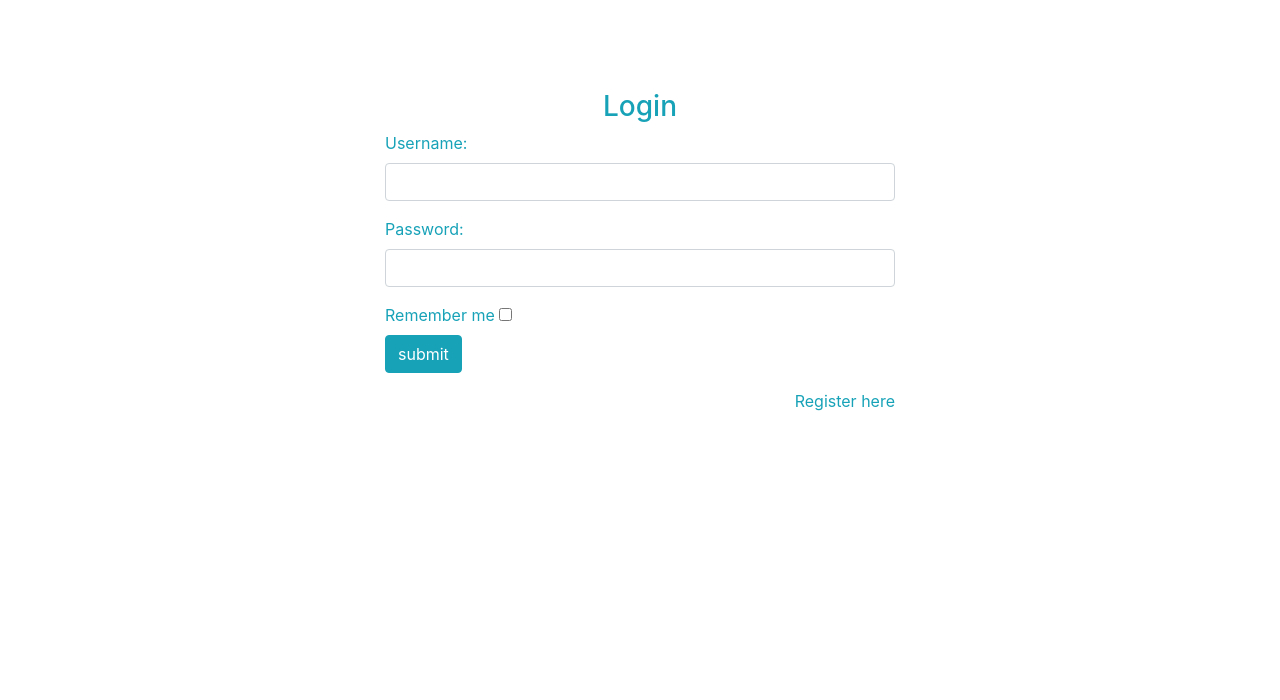
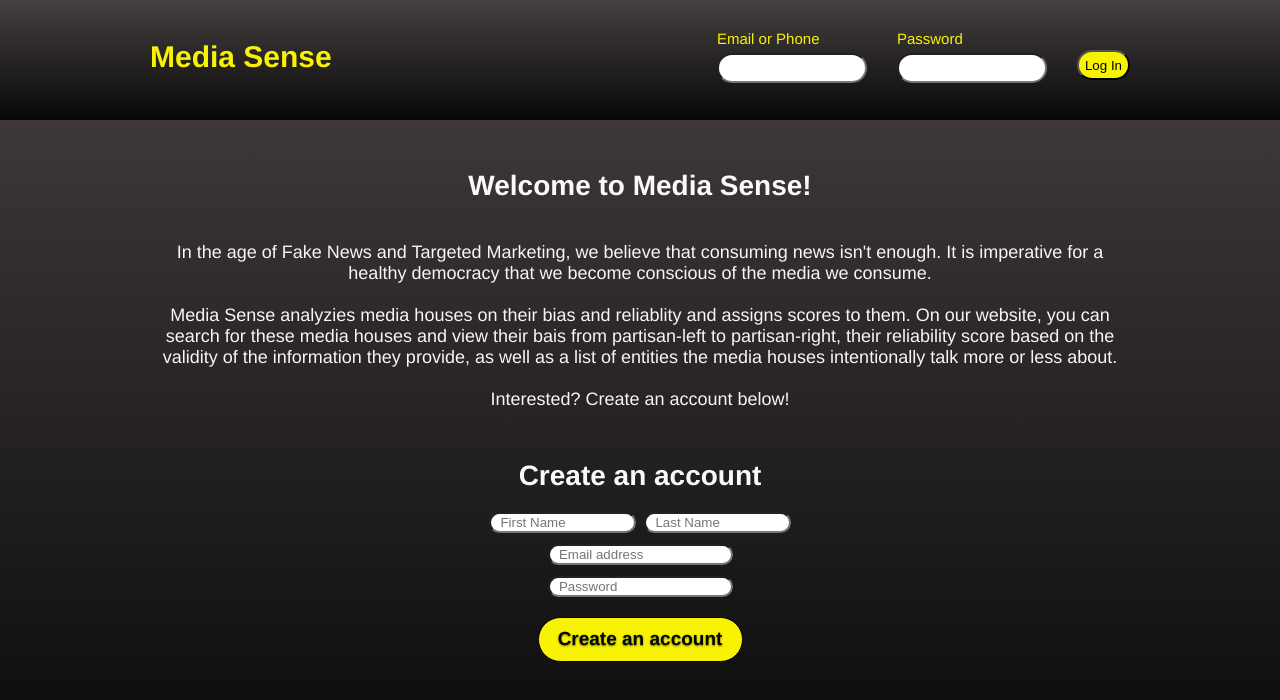
Before and after one commit to achintyaakumar/cs326-final-het, a plain HTML site: page Login.html in a window 1280 px wide. Drawn offline with nearby package versions, Linux system fonts and the light colour scheme.

Commit message:
updated login page

```diff
--- a/Login.css
+++ b/Login.css
@@ -1,19 +1,165 @@
-body {
-  margin: 0;
-  padding: 0;
-  background-color: #080808;
-  height: 100vh;
+body
+{
+ text-align:center;
+ width:100%;
+ margin:0 auto;
+ padding:0px;
+ font-family:'Helvetica';
+
 }
-#login .container #login-row #login-column #login-box {
-  margin-top: 120px;
-  max-width: 600px;
-  height: 320px;
-  border: 1px solid #f7f302;
-  background-color: #EAEAEA;
+body, #header_wrapper {
+  background: -webkit-linear-gradient(to top, #080808, #474040);
+  background: linear-gradient(to top, #080808, #474040);
 }
-#login .container #login-row #login-column #login-box #login-form {
-  padding: 20px;
+#header_wrapper
+{
+ width:100%;
+ min-width:980px;
 }
-#login .container #login-row #login-column #login-box #login-form #register-link {
-  margin-top: -85px;
+#header
+{
+ width:980px;
+ margin:0px auto;
+ padding:0px;
+ height:120px;
 }
+#header li
+{
+ list-style-type:none;
+ float:left;
+ text-align:left;
+ color:#f7f302;
+}
+#header #sitename
+{
+ margin-top:40px;
+}
+#header #sitename a
+{
+ color:#f7f302;
+ text-decoration:none;
+ font-size:30px;
+ font-weight:900;
+}
+#header form
+{
+ margin-top:30px;
+ float:right;
+}
+#header form li
+{
+ font-size:15px;
+ margin-left:30px;
+}
+#header form input[type="text"]
+{
+ margin-top:6px;
+ margin-bottom:6px;
+ width:150px;
+ height:30px;
+ padding-left:1px;
+ border-radius: 90px;
+}
+#header form input[type="password"]
+{
+ margin-top:6px;
+ margin-bottom:6px;
+ width:150px;
+ height:30px;
+ padding-left:1px;
+ border-radius: 90px;
+}
+#header form input[type="submit"]
+{
+ height:30px;
+ margin-top:20px;
+ background-color:#f7f302;
+ color:black;
+ border-radius: 90px;
+}
+#wrapper
+{
+ margin:0 auto;
+ padding:0px;
+ text-align:center;
+ width:980px;
+}
+#wrapper div
+{
+ font-family: helvetica;
+}
+#wrapper #div1
+{
+ margin-top:30px;
+ margin-right: 40px;
+ width:980px;
+ text-align:center;
+}
+#wrapper #div1
+{
+ margin-top:10px;
+ text-align:center;
+}
+/* #create {
+  background-color: black;
+  width: 500px;
+  height: 300px;
+  margin-top: 90px;
+} */
+#wrapper #div1 h1
+{
+ margin-top: 50px;
+ font-size:28px;
+ color:rgb(250, 249, 249);
+}
+#wrapper #div1 p
+{
+ font-size:18px;
+ color:rgb(248, 245, 245);
+}
+#wrapper #div1 li
+{
+ list-style-type:none;
+ margin-top:10px;
+ color:rgb(20, 20, 20);
+ text-align: center;
+ font-size:18px;
+ border-radius: 90px;
+}
+#wrapper #div1 li #firstname
+{
+ width:15%;
+ border-radius: 90px;
+}
+#wrapper #div1 li #surname
+{
+margin-left: 8px;
+ width:15%;
+ border-radius: 90px;
+}
+#wrapper #div1 li #email{
+ border-radius: 90px;
+}
+#wrapper #div1 li #password{
+  border-radius: 90px;
+ }
+
+#wrapper #div1 li input[type="submit"]
+{
+ width:205px;
+ height:45px;
+ text-align:center;
+ font-size:19px;
+ margin-top: 10px;
+ margin-bottom: 10px;
+ font-family: 'Freight Sans Bold', helvetica, arial, sans-serif !important;
+ font-weight: bold !important;
+ background-color: #f7f302;
+ border: 1px solid;
+ color: rgb(5, 5, 5);
+ cursor: pointer;
+ display: inline-block;
+ position: relative;
+ text-shadow: 0 1px 2px rgba(0,0,0,.5);
+ border-radius: 90px;
+}
--- a/Login.html
+++ b/Login.html
@@ -1,36 +1,37 @@
-<link href="//maxcdn.bootstrapcdn.com/bootstrap/4.1.1/css/bootstrap.min.css" rel="stylesheet" id="bootstrap-css">
-<script src="//maxcdn.bootstrapcdn.com/bootstrap/4.1.1/js/bootstrap.min.js"></script>
-<script src="//cdnjs.cloudflare.com/ajax/libs/jquery/3.2.1/jquery.min.js"></script>
-<!------ Include the above in your HEAD tag ---------->
+<html>
+<head>
+<link href="Login.css" type="text/css" rel="stylesheet"/>
+</head>
+<body>
 
-<body>
-    <div id="login">
-        <h3 class="text-center text-white pt-5">login page</h3>
-        <div class="container">
-            <div id="login-row" class="row justify-content-center align-items-center">
-                <div id="login-column" class="col-md-6">
-                    <div id="login-box" class="col-md-12">
-                        <form id="login-form" class="form" action="" method="post">
-                            <h3 class="text-center text-info">Login</h3>
-                            <div class="form-group">
-                                <label for="username" class="text-info">Username:</label><br>
-                                <input type="text" name="username" id="username" class="form-control">
-                            </div>
-                            <div class="form-group">
-                                <label for="password" class="text-info">Password:</label><br>
-                                <input type="text" name="password" id="password" class="form-control">
-                            </div>
-                            <div class="form-group">
-                                <label for="remember-me" class="text-info"><span>Remember me</span> <span><input id="remember-me" name="remember-me" type="checkbox"></span></label><br>
-                                <input type="submit" name="submit" class="btn btn-info btn-md" value="submit">
-                            </div>
-                            <div id="register-link" class="text-right">
-                                <a href="#" class="text-info">Register here</a>
-                            </div>
-                        </form>
-                    </div>
-                </div>
-            </div>
-        </div>
-    </div>
+<div id="header_wrapper">
+ <div id="header">
+ <li id="sitename"><a href="http://mediasense.com">Media Sense</a></li>
+ <form action="post">
+ <li>Email or Phone<br><input type="text" name="email"></li>
+ <li>Password<br><input type="password" name="password"><br></li>
+ <li><input type="submit" name="login" value="Log In"></li>
+ </form>
+ </div>
+</div>
+
+<div id="wrapper">
+
+<div id="div1">
+<h1>Welcome to Media Sense!</h1>
+<p><br> In the age of Fake News and Targeted Marketing, we believe that consuming news isn't enough. It is imperative for a healthy democracy that we become conscious of the media we consume.
+<br><br>Media Sense analyzies media houses on their bias and reliablity and assigns scores to them. On our website, you can search for these media houses and view their bais from partisan-left to partisan-right, their reliability score based on the validity of the information they provide, as well as a list of entities the media houses intentionally talk more or less about.
+<br><br>Interested? Create an account below!</p>
+
+<!-- <div id="create"> -->
+<h1>Create an account</h1>
+<li><input type="text" placeholder="  First Name" id="firstname"><input type="text" placeholder="  Last Name" id="surname"></li>
+<li><input type="text" placeholder="  Email address" id="email"></li>
+<li><input type="password" placeholder="  Password" id="password"></li>
+<li><input type="submit" value="Create an account"></li>
+</div>
+</div>
+
+<!-- </div> -->
 </body>
+</html>
--- a/main.css
+++ b/main.css
@@ -1,5 +1,5 @@
 body {
-    font-family: 'Open Sans', sans-serif;
+    font-family: 'Helvetica', sans-serif;
     background: -webkit-linear-gradient(to top, #080808, #474040);
     background: linear-gradient(to top, #080808, #474040);
   }
```
Also changed, not shown: index.html (+1 -1 lines).
